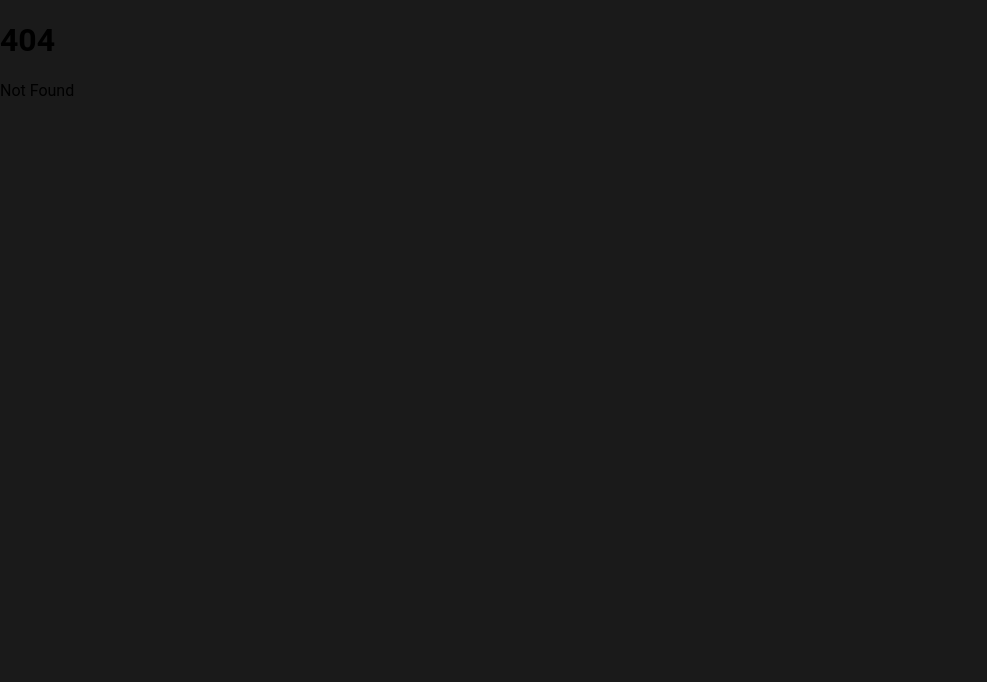
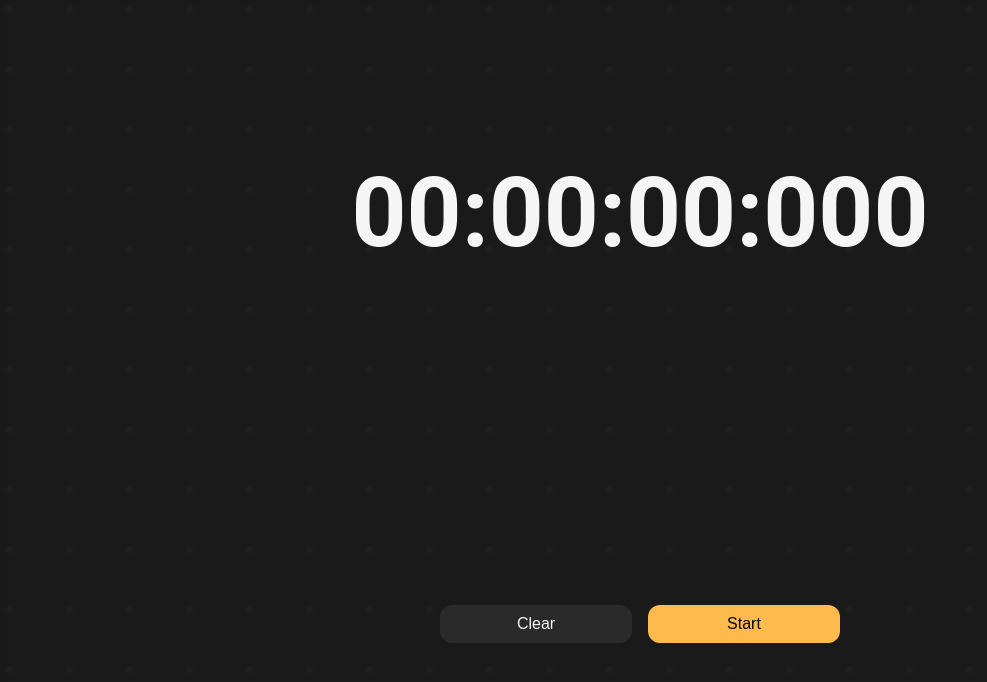
Before and after one commit to Spar3Chang3/Alarmy, a SvelteKit app: page /stopwatch in a window 1280 px wide. Before the commit this address had no page. Shown: the top 682 px of the page, without its empty margins (0-987 px from the left). Built offline with nearby package versions, Linux system fonts and the light colour scheme.

Commit message:
Add stopwatch

```diff
--- /dev/null
+++ b/src/lib/common.css
@@ -0,0 +1,47 @@
+.shelf {
+    position: absolute;
+
+    height: 100dvh;
+    width: 100dvw;
+
+    z-index: 2;
+
+    filter: blur(2px);
+
+    background:
+            linear-gradient(90deg, var(--dot-bg) calc(var(--dot-space) - var(--dot-size)), transparent 1%) center / var(--dot-space) var(--dot-space),
+            linear-gradient(var(--dot-bg) calc(var(--dot-space) - var(--dot-size)), transparent 1%) center / var(--dot-space) var(--dot-space),
+            var(--dot-color);
+}
+
+button {
+
+    width: 12rem;
+
+    padding: 10px 20px;
+    font-size: 1rem;
+    cursor: pointer;
+    border: none;
+    border-radius: 12px;
+
+    background-color: var(--color-accent);
+    transition: 0.3s ease;
+}
+
+button:active {
+    transform: scale(0.95);
+}
+
+span {
+    display: block;
+    margin-top: 10px;
+    font-size: 1.4rem;
+    transition: 0.3s ease;
+}
+
+p {
+    display: block;
+    margin-top: 10px;
+    font-size: 1rem;
+    transition: 0.3s ease;
+}
--- a/src/routes/+layout.svelte
+++ b/src/routes/+layout.svelte
@@ -19,6 +19,7 @@
         --color-background: #1a1a1a;
         --color-foreground: #2a2a2a;
         --color-accent: #ffba4d;
+        --color-tertiary: #1f1f1f;
     }
 
     main {
--- a/src/routes/clock/+page.svelte
+++ b/src/routes/clock/+page.svelte
@@ -6,6 +6,7 @@
     import Fireflies from '$lib/Fireflies.svelte';
     import CookiePrompt from '$lib/CookiePrompt.svelte';
     import Alert from '$lib/Alert.svelte';
+    import '$lib/common.css';
 
     const alarmSound = "/default/YOU-WOULD-NOT-BELIEVE-YOUR-EYES.mp3";
     const fireflyNum = MakeNumberArray(0, 50);
@@ -210,22 +211,6 @@
         align-items: center;
     }
 
-    .shelf {
-        position: absolute;
-
-        height: 100dvh;
-        width: 100dvw;
-
-        z-index: 2;
-
-        filter: blur(2px);
-
-        background:
-                linear-gradient(90deg, var(--dot-bg) calc(var(--dot-space) - var(--dot-size)), transparent 1%) center / var(--dot-space) var(--dot-space),
-                linear-gradient(var(--dot-bg) calc(var(--dot-space) - var(--dot-size)), transparent 1%) center / var(--dot-space) var(--dot-space),
-                var(--dot-color);
-    }
-
     .alarm {
         position: relative;
         display: grid;
@@ -292,24 +277,6 @@
         margin-top: 10px;
     }
 
-    button {
-
-        width: 12rem;
-
-        padding: 10px 20px;
-        font-size: 1rem;
-        cursor: pointer;
-        border: none;
-        border-radius: 12px;
-
-        background-color: var(--color-accent);
-        transition: 0.3s ease;
-    }
-
-    button:active {
-        transform: scale(0.95);
-    }
-
     .alarm-set-btn {
         margin-top: 10px;
     }
@@ -342,20 +309,6 @@
         background-color: var(--color-background);
         margin-top: 2rem;
         border-radius: 12px;
-    }
-
-    span {
-        display: block;
-        margin-top: 10px;
-        font-size: 1.4rem;
-        transition: 0.3s ease;
-    }
-
-    p {
-        display: block;
-        margin-top: 10px;
-        font-size: 1rem;
-        transition: 0.3s ease;
     }
 
     .delete {
--- /dev/null
+++ b/src/routes/stopwatch/+page.svelte
@@ -0,0 +1,244 @@
+<script lang="js">
+    //I think this is much better than my alarm clock, I will likely update it with this type of logic in the coming commits
+
+    import { FormatNumberString, GetCookie, SetCookie } from '$lib/index.js';
+    import '$lib/common.css'
+
+    let seconds = $state(0);
+    let minutes = $state(0);
+    let hours = $state(0);
+    let milliseconds = $state(0);
+
+    let elapsedTime = $state(0);
+    let prevElapsedTime = $state(0);
+
+    let displayHours = $derived(FormatNumberString(hours));
+    let displayMinutes = $derived(FormatNumberString(minutes));
+    let displaySeconds = $derived(FormatNumberString(seconds));
+    let displayMilliseconds = $derived(FormatNumberString(milliseconds, 3));
+
+    let savedTimes = $state([]);
+
+    let stopwatchRunning = $state(false);
+    let intervalId = $state();
+    let startTime = $state();
+
+    function startStopwatch(e) {
+        if (e) {
+            e.preventDefault();
+        }
+
+        if (!stopwatchRunning) {
+            stopwatchRunning = true;
+            startTime = performance.now();
+            intervalId = requestAnimationFrame(countStopwatch);
+        }
+    }
+
+    function stopStopwatch(e) {
+        if (e) {
+            e.preventDefault();
+        }
+
+        stopwatchRunning = false;
+        cancelAnimationFrame(intervalId);
+
+        if (milliseconds >= 0) {
+            prevElapsedTime = elapsedTime;
+        }
+    }
+
+    function clearStopwatch(e) {
+        if (e) {
+            e.preventDefault();
+        }
+
+        stopStopwatch();
+
+        prevElapsedTime = 0;
+        elapsedTime = 0;
+        milliseconds = 0;
+        seconds = 0;
+        minutes = 0;
+        hours = 0;
+    }
+
+    function saveTime(e) {
+        e.preventDefault();
+
+        savedTimes.push({
+            displayHours: displayHours,
+            displayMinutes: displayMinutes,
+            displaySeconds: displaySeconds,
+            displayMilliseconds: displayMilliseconds,
+        });
+
+        clearStopwatch();
+    }
+
+    function countStopwatch() {
+        if (stopwatchRunning) {
+            elapsedTime = (performance.now() - startTime) + prevElapsedTime;
+
+            hours = Math.floor(elapsedTime / 3600000);
+            minutes = Math.floor((elapsedTime % 3600000) / 60000);
+            seconds = Math.floor((elapsedTime % 60000) / 1000);
+            milliseconds = Math.floor(elapsedTime % 1000);
+
+            intervalId = requestAnimationFrame(countStopwatch);
+        }
+    }
+
+    function deleteTime(time) {
+        savedTimes = savedTimes.filter(findTime => findTime !== time);
+    }
+
+</script>
+<style lang="css">
+    .stopwatch {
+        position: relative;
+        display: grid;
+
+        min-height: 100dvh;
+        width: 100dvw;
+        max-width: 100dvw;
+
+        place-items: center;
+    }
+
+    .time {
+        color: whitesmoke;
+        text-align: center;
+        z-index: 5;
+    }
+
+    .time h1 {
+        font-size: 6rem;
+        margin-top: 1rem;
+        margin-bottom: 1rem;
+    }
+
+    .time-controls {
+        position: relative;
+        display: flex;
+        flex-direction: column;
+
+        height: fit-content;
+        width: 95dvw;
+
+        justify-content: center;
+        align-items: center;
+        gap: 1rem;
+        z-index: 5;
+    }
+
+    .time-btns {
+        position: relative;
+        display: flex;
+        flex-direction: row;
+
+        height: fit-content;
+        width: 100%;
+
+        justify-content: center;
+        gap: 1rem;
+    }
+
+    .start-stop-btn, .save-btn {
+        background-color: var(--color-accent);
+    }
+
+    .clear-btn {
+        background-color: var(--color-foreground);
+        color: whitesmoke;
+    }
+
+    .hidden {
+        opacity: 0;
+        visibility: hidden;
+    }
+
+    .times-comp-container {
+        position: relative;
+        display: flex;
+        flex-wrap: wrap;
+
+        height: fit-content;
+        width: 100%;
+
+        justify-content: space-around;
+        align-items: center;
+        gap: 1rem;
+    }
+
+    .time-comp {
+        position: relative;
+        display: flex;
+        flex-direction: column;
+
+        height: 10dvh;
+        width: 25rem;
+
+        justify-content: center;
+        align-items: center;
+
+        border: var(--color-foreground) dashed 0.1rem;
+        background-color: var(--color-background);
+        margin-top: 2rem;
+        border-radius: 12px;
+    }
+
+    .time-comp span {
+        color: var(--color-accent);
+    }
+
+    .delete {
+        position: absolute;
+
+        height: 100%;
+        width: 100%;
+
+        color: lightcoral;
+        font-size: 3rem;
+
+        visibility: hidden;
+        opacity: 0;
+        background-color: rgba(255, 255, 255, 0.3);
+        transition: 0.3s ease;
+    }
+
+    .time-comp:hover span {
+        opacity: 0.3;
+    }
+
+    .time-comp:hover p {
+        opacity: 0.3;
+    }
+
+    .time-comp:hover .delete {
+        opacity: 1;
+        visibility: visible;
+    }
+
+</style>
+<section class="stopwatch">
+    <div class="shelf"></div>
+    <div class="time">
+        <h1>{displayHours}:{displayMinutes}:{displaySeconds}:{displayMilliseconds}</h1>
+        <button class="save-btn" class:hidden={elapsedTime === 0 && !stopwatchRunning} onclick={saveTime}>Save</button>
+    </div>
+    <div class="time-controls">
+        <div class="time-btns">
+            <button class="clear-btn" onclick={clearStopwatch}>Clear</button>
+            <button class="start-stop-btn" onclick={stopwatchRunning ? stopStopwatch : startStopwatch}>{stopwatchRunning ? 'Stop' : 'Start'}</button>
+        </div>
+        <div class="times-comp-container">
+            {#each savedTimes as time}
+                <div class="time-comp">
+                    <span>{time.displayHours}:{time.displayMinutes}:{time.displaySeconds}:{time.displayMilliseconds}</span>
+                    <button class="delete" onclick={() => deleteTime(time)}>&#10005;</button>
+                </div>
+            {/each}
+        </div>
+    </div>
+</section>
```
Also changed, not shown: src/lib/firefly.css (deleted, +0 -37 lines).
